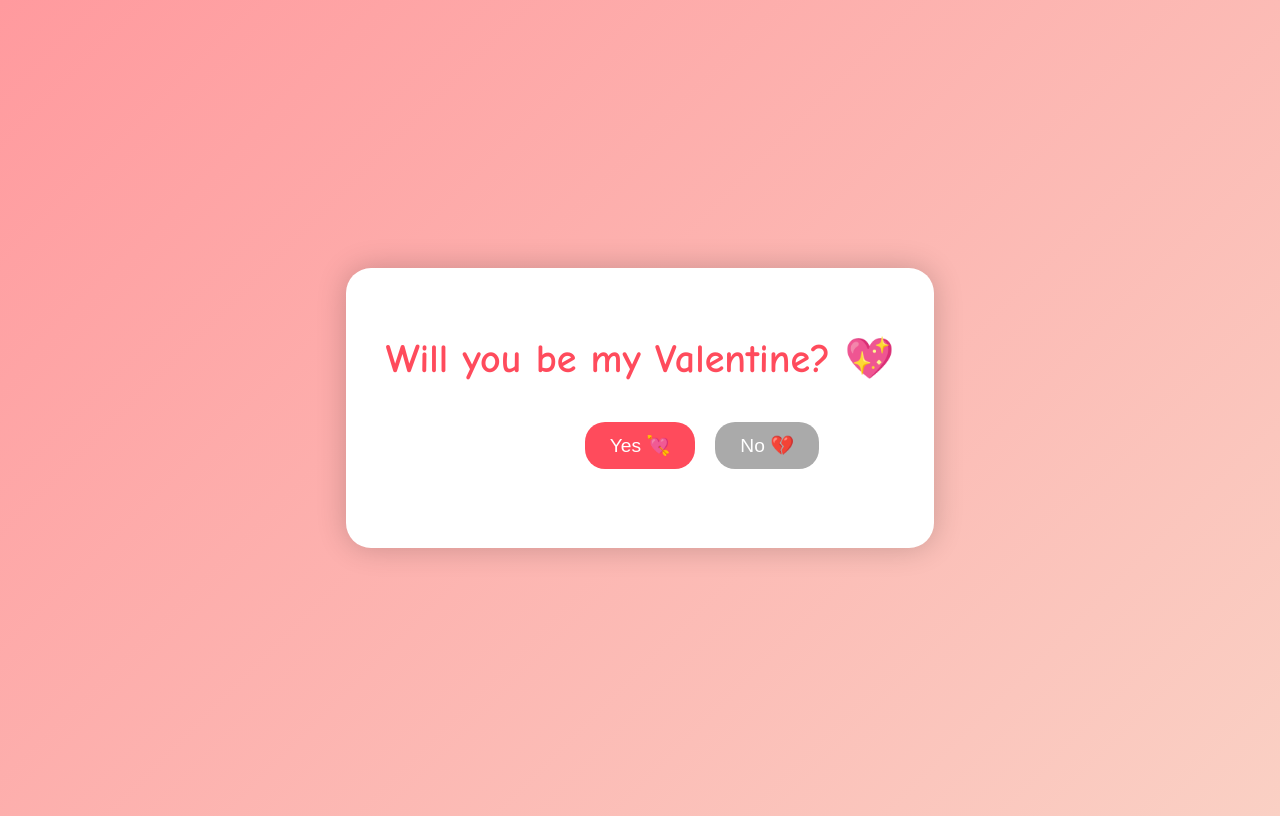
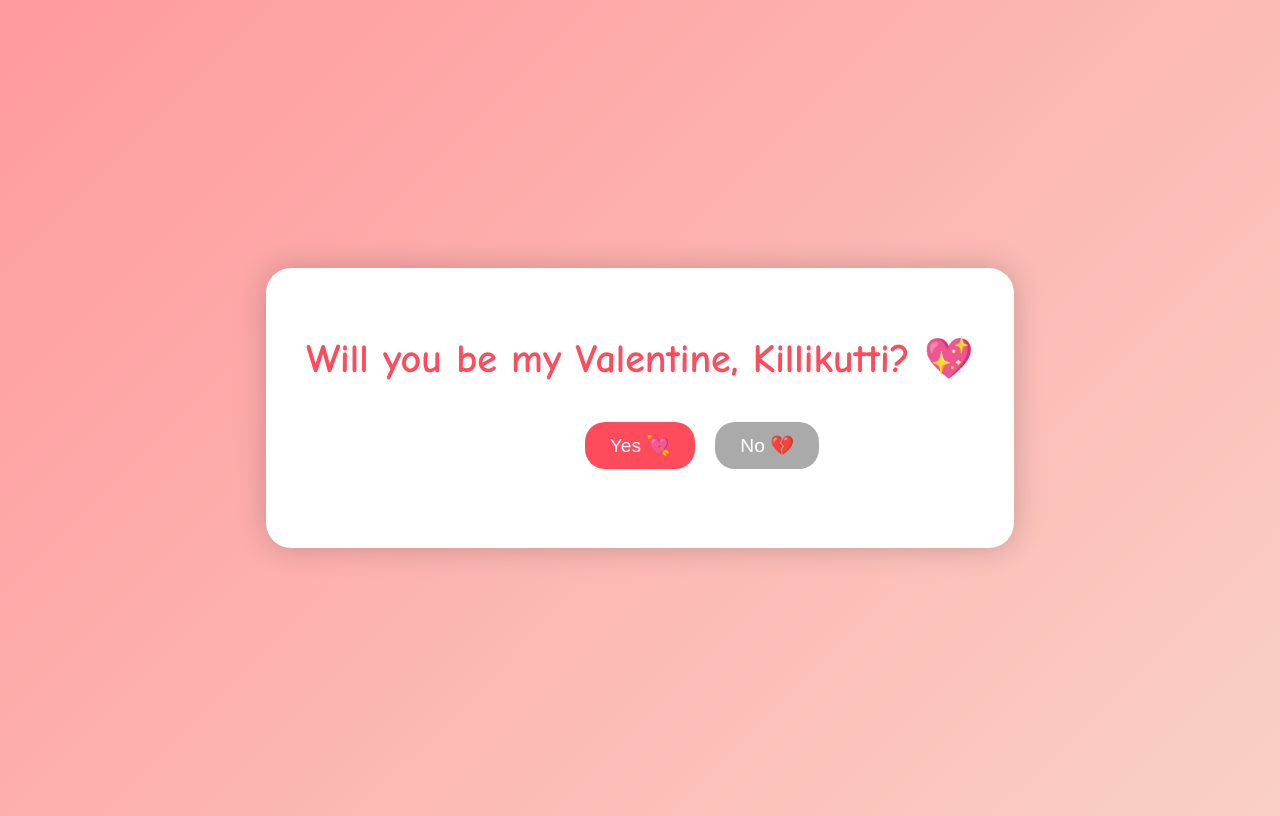
Before and after one commit to jbijujohn/valentine.github.io, a plain HTML site: page index.html in a window 1280 px wide. Drawn offline with Linux system fonts and the light colour scheme.

Commit message:
Update index.html

```diff
--- a/index.html
+++ b/index.html
@@ -8,7 +8,7 @@
 <body>
 
 <div class="container">
-  <h1 id="question">Will you be my Valentine? 💖</h1>
+  <h1 id="question">Will you be my Valentine, Killikutti? 💖</h1>
 
   <div class="buttons">
     <button id="yesBtn">Yes 💘</button>
```
